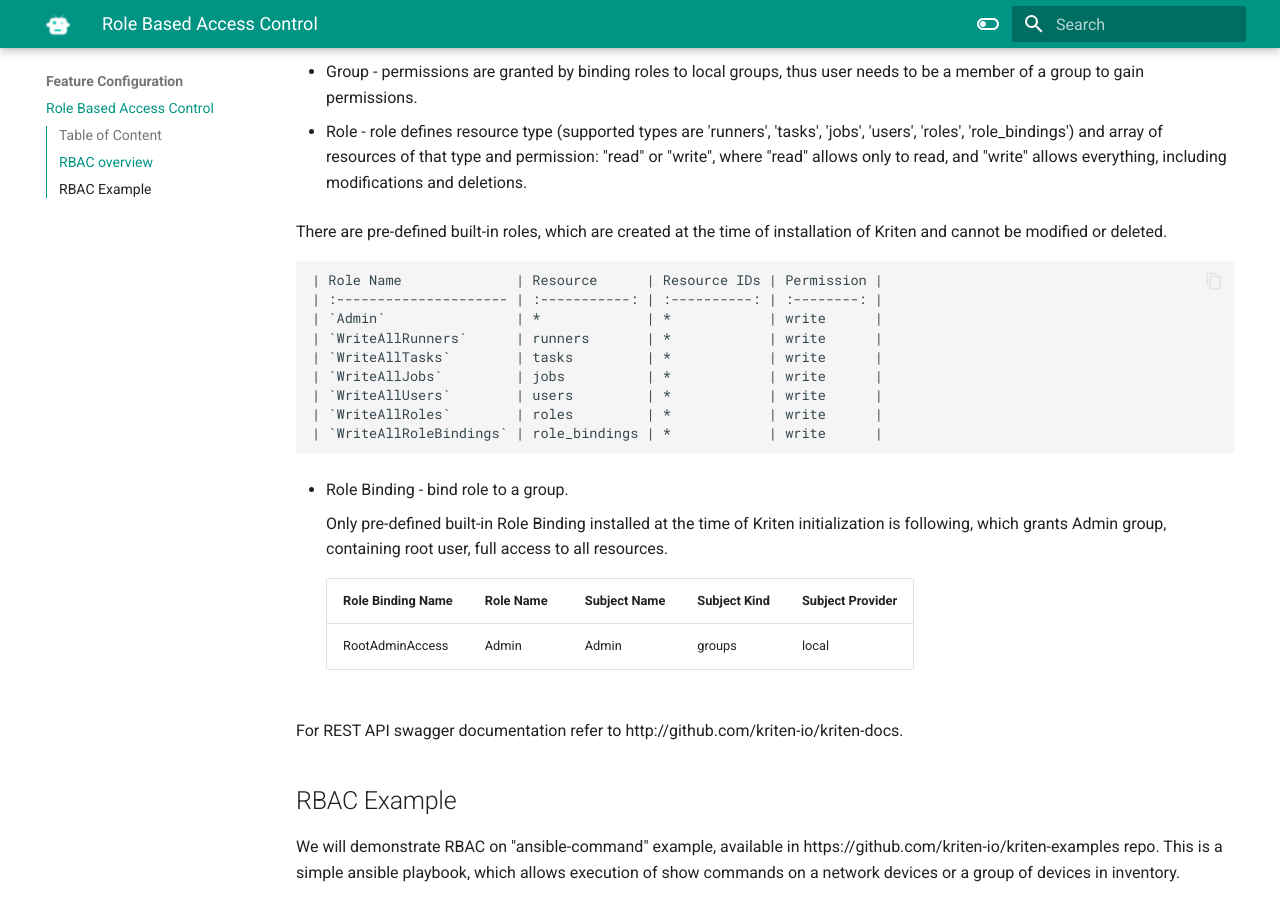
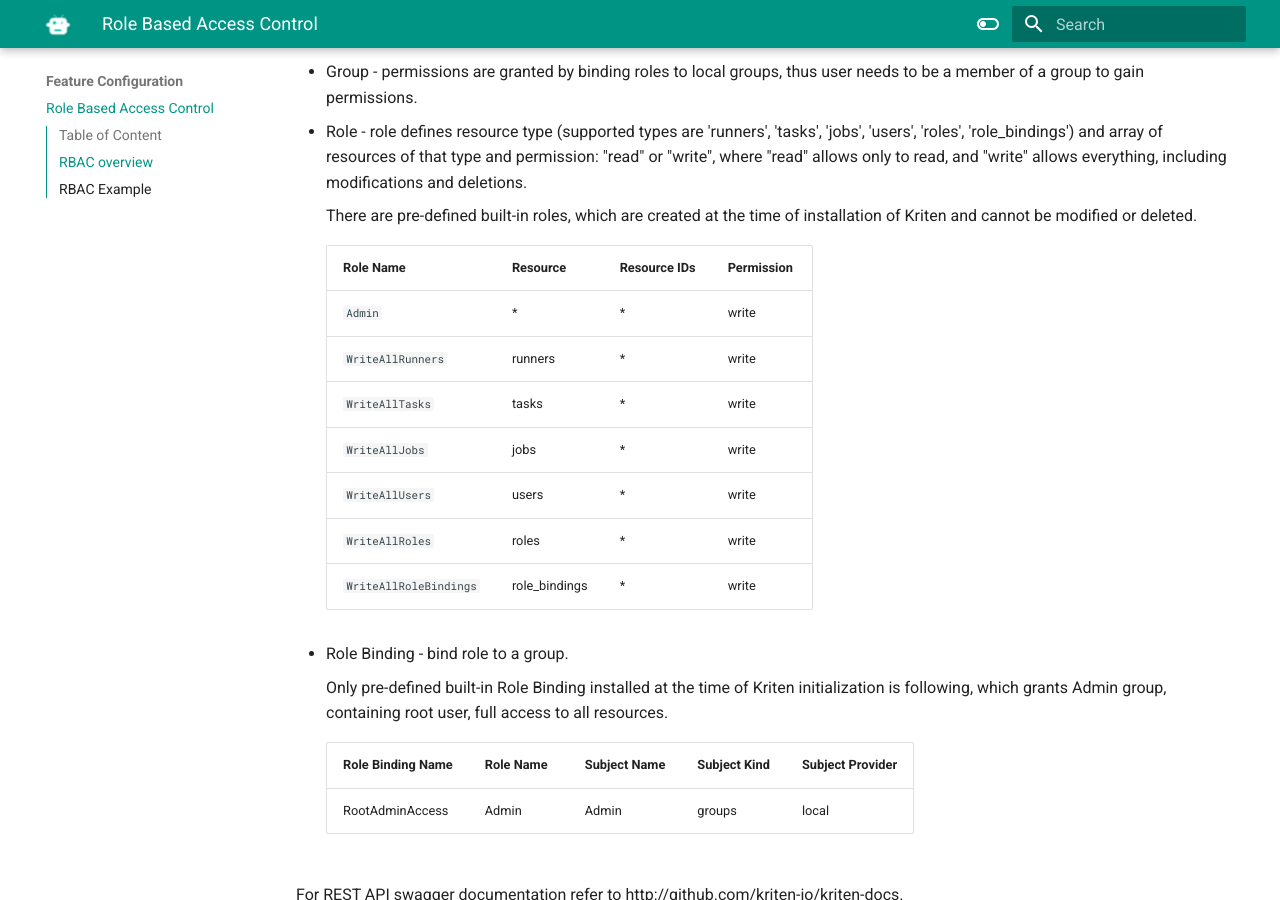
Before and after one commit to kriten-io/kriten-docs, an MkDocs documentation site: the page built from docs/rbac.md, in a window 1280 px wide and 900 px high, scrolled down 555 px. Built offline with MkDocs 1.6.1 and Material for MkDocs 9.7.7, drawn with Linux system fonts in a browser that asks for light colours.

Commit message:
fix: minor table fix

```diff
--- a/docs/rbac.md
+++ b/docs/rbac.md
@@ -15,11 +15,10 @@ Access to all resource types in Kriten is controlled by flexible and granular RB
 
 * Role - role defines resource type (supported types are 'runners', 'tasks', 'jobs', 'users', 'roles', 'role_bindings') and array of resources of that type and permission: "read" or "write", where "read" allows only to read, and "write" allows everything, including modifications and deletions.
 
-  There are pre-defined built-in roles, which are created at the time of installation of Kriten and cannot be modified or deleted.
-<br/>
+    There are pre-defined built-in roles, which are created at the time of installation of Kriten and cannot be modified or deleted.
 
     | Role Name              | Resource      | Resource IDs | Permission |
-    | :--------------------- | :-----------: | :----------: | :--------: |
+    | ---------------------- | ------------- | ------------ | ---------- |
     | `Admin`                | *             | *            | write      |
     | `WriteAllRunners`      | runners       | *            | write      |
     | `WriteAllTasks`        | tasks         | *            | write      |
@@ -27,7 +26,6 @@ Access to all resource types in Kriten is controlled by flexible and granular RB
     | `WriteAllUsers`        | users         | *            | write      |
     | `WriteAllRoles`        | roles         | *            | write      |
     | `WriteAllRoleBindings` | role_bindings | *            | write      |
-
 
 * Role Binding - bind role to a group.
 
```
